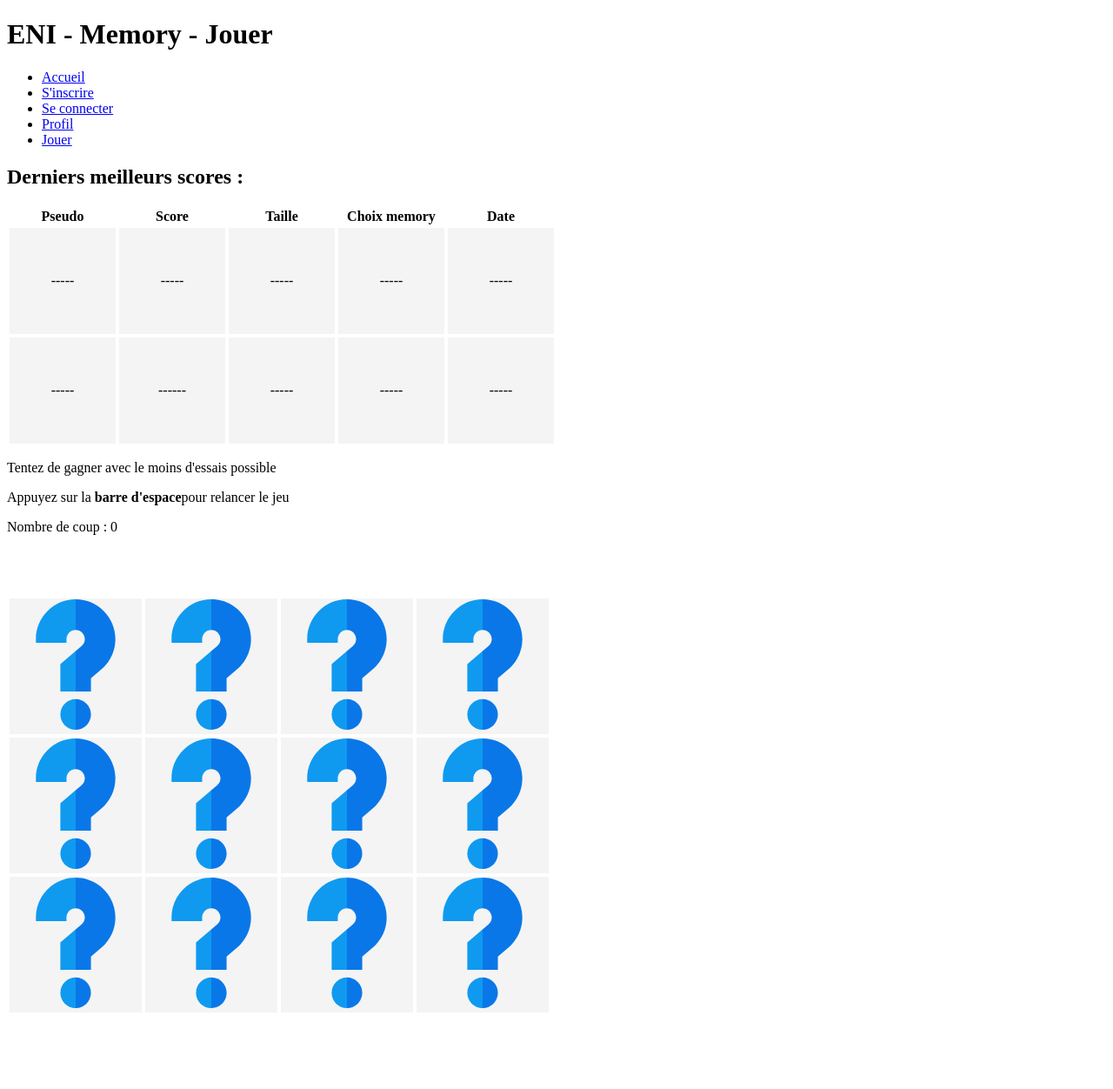
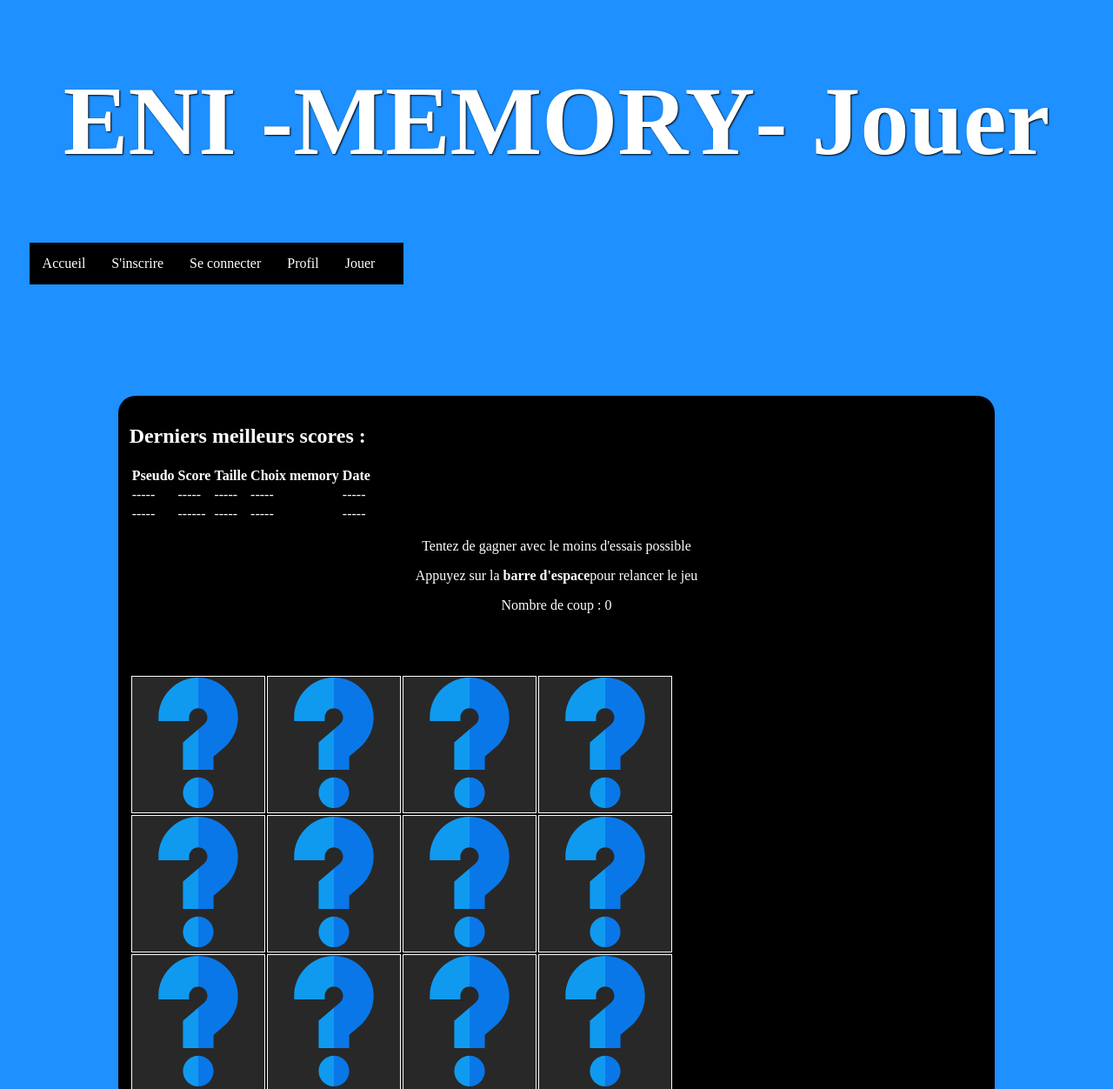
Before and after one commit to jdesbois85/Eni-Memory-jeanmarc, a plain HTML site: page Jouer.html in a window 1280 px wide. Shown: the top 1252 px of the page at 87% size. Before the commit the page ends 1175 px from the top, so only its background shows below. Drawn offline with Linux system fonts and the light colour scheme.

Commit message:
finalisation css de la page d'accueil

```diff
--- a/Jouer.html
+++ b/Jouer.html
@@ -6,10 +6,10 @@
     <title>Jouer</title>
     <link rel="stylesheet" href="style.css">
 </head>
-
+<body>
 <header>
-<h1>ENI - Memory - Jouer</h1>
-    <nav>
+<h1>ENI - <strong>MEMORY</strong> - Jouer</h1>
+    <nav class ="menunavigation" >
         <div class="menu">
           <ul>
             <li class="menuf"><a href="index.html" >Accueil</a></li>
@@ -22,7 +22,7 @@
     </nav>
 </header>
 
-<body>
+<main class="jeumain">
     <div>
 
     <h2>Derniers meilleurs scores : </h2>
@@ -54,9 +54,11 @@
       </tbody>
     </table>
 
+    <div class="consignesJeu">
     <p>Tentez de gagner avec le moins d'essais possible</p>
     <p>Appuyez sur la <strong>barre d'espace</strong>pour relancer le jeu</p>
     <p>Nombre de coup : 0</p>
+    </div>
     <br>
     <br>
     <br>
@@ -83,5 +85,6 @@
 
 
     </div>
+  </main>
 </body>
 </html>
--- a/style.css
+++ b/style.css
@@ -1,4 +1,88 @@
-td {
+/*CSS GENERALE (commun à toutes les pages ___________________________________________________________________________________________________________*/
+
+
+
+/*CSS du background de toutes les pages*/
+body {
+    background-color: dodgerblue;
+}
+
+/*CSS de tous les h1*/
+h1 {
+    display: flex;
+    justify-content: center;
+    color: white ;
+    text-shadow: 1px 1px 2px black;
+    font-size: 7em ;
+}
+
+/*CSS du menu de toute les pages*/
+.menunavigation ul{
+    display: flex;
+    justify-content: flex-start;
+    align-items: center;
+    gap: 30px;
+    list-style: none;
+    background-color: black;
+    margin-left: 2vw ;
+    padding: 15px;
+    width: 25em;
+}
+
+/*CSS des éléments du menu de toute les pages*/
+.menunavigation li a{
+    text-decoration: none;
+    color: white;
+    transition: color 0.3s;
+}
+
+/*CSS des éléments du menu de toute les pages*/
+.menunavigation li a:hover{
+    color: crimson;
+}
+
+/*----------------------------------------------------------------------------------------------------------------------------------*/
+
+
+
+
+
+
+/*CSS page d'accueil------------------------------------------------------------------------------------------------------------------*/
+
+/*CSS de la page d'acceuil partie main */
+.accueilmain {
+    background-color: black;
+    color: white;
+    margin: 10vw;
+    border-radius: 20px;
+    padding: 1%;
+}
+
+/*CSS de la page d'acceuil partie main */
+.imageaccueil {
+    text-align: center;
+}
+
+/*CSS de la page "jouer" partie main */
+.jeumain {
+    background-color: black;
+    color: white;
+    margin: 10vw;
+    border-radius: 20px;
+    padding: 1%;
+}
+
+
+/*----------------------------------------------------------------------------------------------------------------------------------*/
+
+
+
+
+/*CSS page de jeu------------------------------------------------------------------------------------------------------------------*/
+
+/*CSS du plateau de jeu*/
+.plateau td {
     height: 15vh;
     width: 15vh;
     background-color: rgba(200, 200, 200, 0.2);
@@ -8,6 +92,12 @@ td {
     cursor: pointer;
 }
 
-td:hover {
+
+/*CSS du plateau de jeu*/
+.plateau td:hover {
     border: 1px black solid;
 }
+
+.consignesJeu {
+    text-align: center;
+}
```
Also changed, not shown: Connexion.html (+3 -2 lines), Formulaire.html (+3 -2 lines), Profil.html (+3 -2 lines), index.html (+14 -17 lines).
